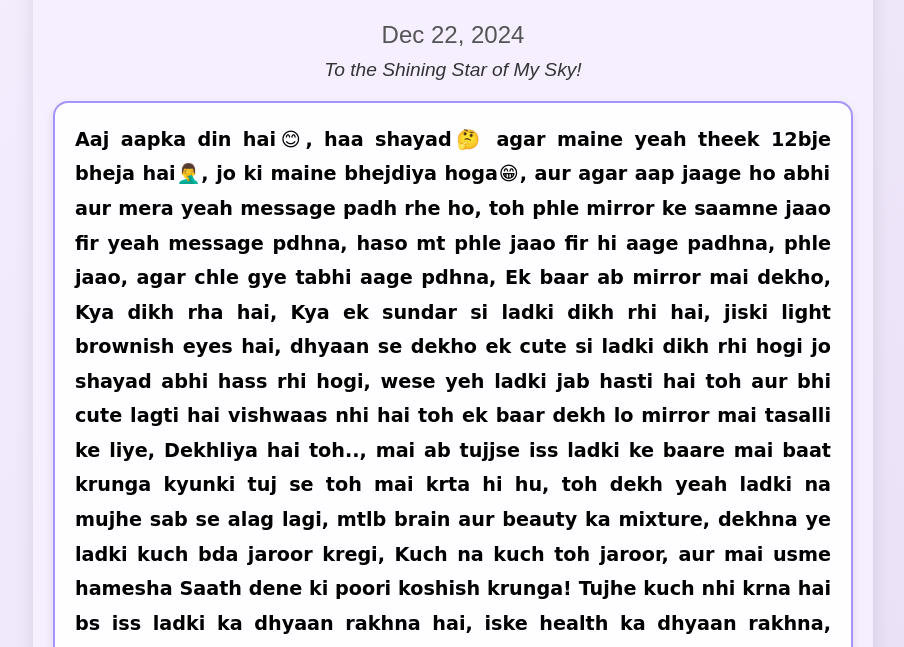
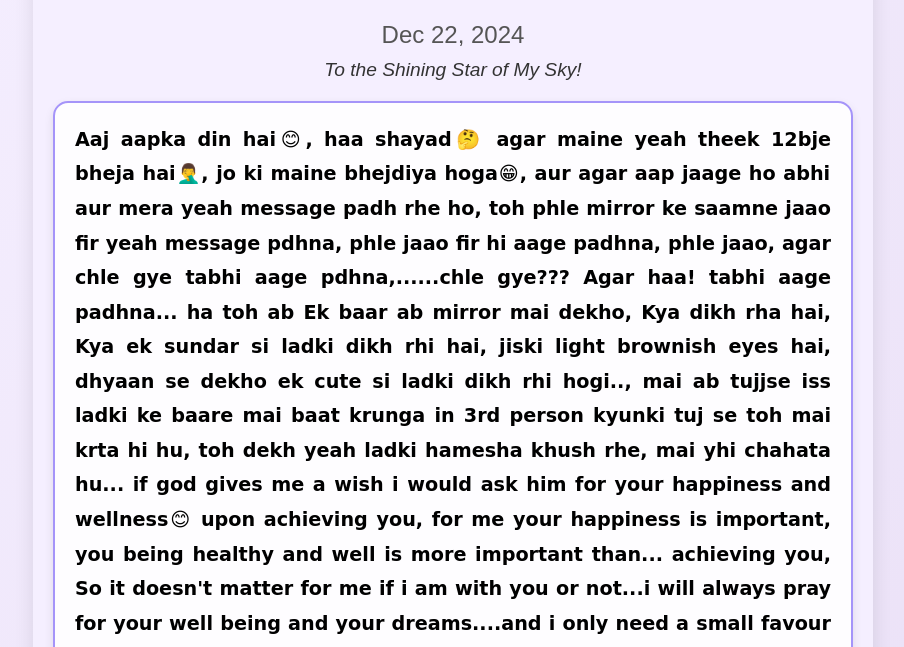
Before and after one commit to harshit-164/TheWebsite, a plain HTML site: page index.html in a window 1280 px wide. Shown: the part 148-795 px from the top of the page, without its empty margins (187-1091 px from the left). Drawn offline with Linux system fonts and the light colour scheme.

Commit message:
Update index.html

```diff
--- a/index.html
+++ b/index.html
@@ -17,27 +17,33 @@
                 <p class="msg">
                     Aaj aapka din hai😊, haa shayad🤔 agar maine yeah theek 12bje bheja hai🤦‍♂️,
                     jo ki maine bhejdiya hoga😁, aur agar aap jaage ho abhi aur mera yeah message padh rhe ho,
-                    toh phle mirror ke saamne jaao fir yeah message pdhna, haso mt phle jaao fir hi aage padhna,
-                    phle jaao, agar chle gye tabhi aage pdhna,
-                    Ek baar ab mirror mai dekho, Kya dikh rha hai, Kya ek sundar si ladki dikh rhi hai,
-                    jiski light brownish eyes hai, dhyaan se dekho ek cute si ladki dikh rhi hogi jo shayad
-                    abhi hass rhi hogi, wese yeh ladki jab hasti hai toh aur bhi cute lagti hai vishwaas nhi hai
-                    toh ek baar dekh lo mirror mai tasalli ke liye, Dekhliya hai toh..,
-                    mai ab tujjse iss ladki ke baare mai baat krunga kyunki tuj se toh mai krta hi hu,
-                    toh dekh yeah ladki na mujhe sab se alag lagi, mtlb brain aur beauty ka mixture,
-                    dekhna ye ladki kuch bda jaroor kregi, Kuch na kuch toh jaroor,
-                    aur mai usme hamesha Saath dene ki poori koshish krunga!
-                    Tujhe kuch nhi krna hai bs iss ladki ka dhyaan rakhna hai, iske health ka dhyaan rakhna,
-                    agar ye khana dhang se na khaye, ya ye apna dhyaan rakhne mai dheel de toh isse smjana hai,
-                    agar ye bohot overthink kre toh isse smjana hai tujhe ki bhagwaan hai sab acha hoga,
+                    toh phle mirror ke saamne jaao fir yeah message pdhna, phle jaao fir hi aage padhna,
+                    phle jaao, agar chle gye tabhi aage pdhna,......chle gye??? Agar haa! tabhi aage padhna...
+                    ha toh ab Ek baar ab mirror mai dekho, Kya dikh rha hai, Kya ek sundar si ladki dikh rhi hai,
+                    jiski light brownish eyes hai, dhyaan se dekho ek cute si ladki dikh rhi hogi..,
+                    mai ab tujjse iss ladki ke baare mai baat krunga in 3rd person kyunki tuj se toh mai krta hi hu,
+                    toh dekh yeah ladki hamesha khush rhe, mai yhi chahata hu...
+                    if god gives me a wish i would ask him for your happiness and wellness😊 upon achieving you,
+                    for me your happiness is important, you being healthy and well is more important than...
+                    achieving you, So it doesn't matter for me if i am with you or not...i will always pray for
+                    your well being and your dreams....and i only need a small favour from you....Bs chota sa kaaam hai...
+                    Tujhe kuch nhi krna hai bs iss ladki(apna) ka dhyaan rakhna hai, iske health ka dhyaan rakhna,
+                    agar ye khana dhang se na khaye, ya ye apna dhyaan rakhne mai laparwahi kre toh isse smjana hai,
+                    agar ye bohot overthink kre toh isse smjana hai ki bhagwaan saath hai sab acha hoga,
                     ye ladki na bohot saaf dil ki hai, toh iska dhyaan rakhna ki iska koi faayda na uthaaye,
                     isse jab bhi esa mehsoos ho, ki ye akeli hai ya isse koi negative thought aaye toh sirf,
-                    tujhe hi isko support krna hai, motivate krna hai, kyunki yaar tujhe bhi pta hai,
+                    tujhe hi isko support krna hai, motivate krna hai, kyunki aur koi nhi aayega,
                     yhi duniya ki sachchai hai ki koi jarurat ke samay nhi aata, agar ye sad hai toh,
-                    isse tujhe hi khush krna hai, Kyunki mai isse sad nhi dekh sakta, mai jab kabi bhi isse milu,
-                    toh yeah hamesha khush dikhna chahiye, Tujhe iska ache se dhyaan rakhna hai.
+                    isse tujhe hi khush krna hai, Kyunki mai isse sad nhi dekh sakta kabhi nhi, mai jab kabi bhi isse milu,
+                    toh yeah khush hi dikhe hamesha hasti khelti, Tujhe iska ache se dhyaan rakhna hai.
                     Wese maine kuch jyada boldiya, mai iss ladki ko kabhi dukhi nhi dekhna chahta,
                     hamesha strong, healthy, aur khush dekhna chahta hu...Tuje iska ache se dhyaan rakhna hai ok.🫂
+
+                    Aaj tera janmdin hai toh mujhse yeah waada kar ki hamesha phle apne health ko preference degi over any work...
+                    and jyaada overthink nhi kregi....Aur sbse badi baat...itni achi mt bnn iss duniya mai ache logo ko sirf use kiya jaata hai...
+                    be some selfish...thoda khud ke baare mai bhi soch le....baaki toh tu hoshiyaar hai.
+                    And I am really proud of you😊....Once again Happy Birthday Mokshda! Have a wonderful and exciting journey ahead✌️
+                    You Can Count on Me!
                 </p>
                 <a href="#" class="cta-button" id="confirmButton">Click To Listen My Audio Msg</a>
 
```
